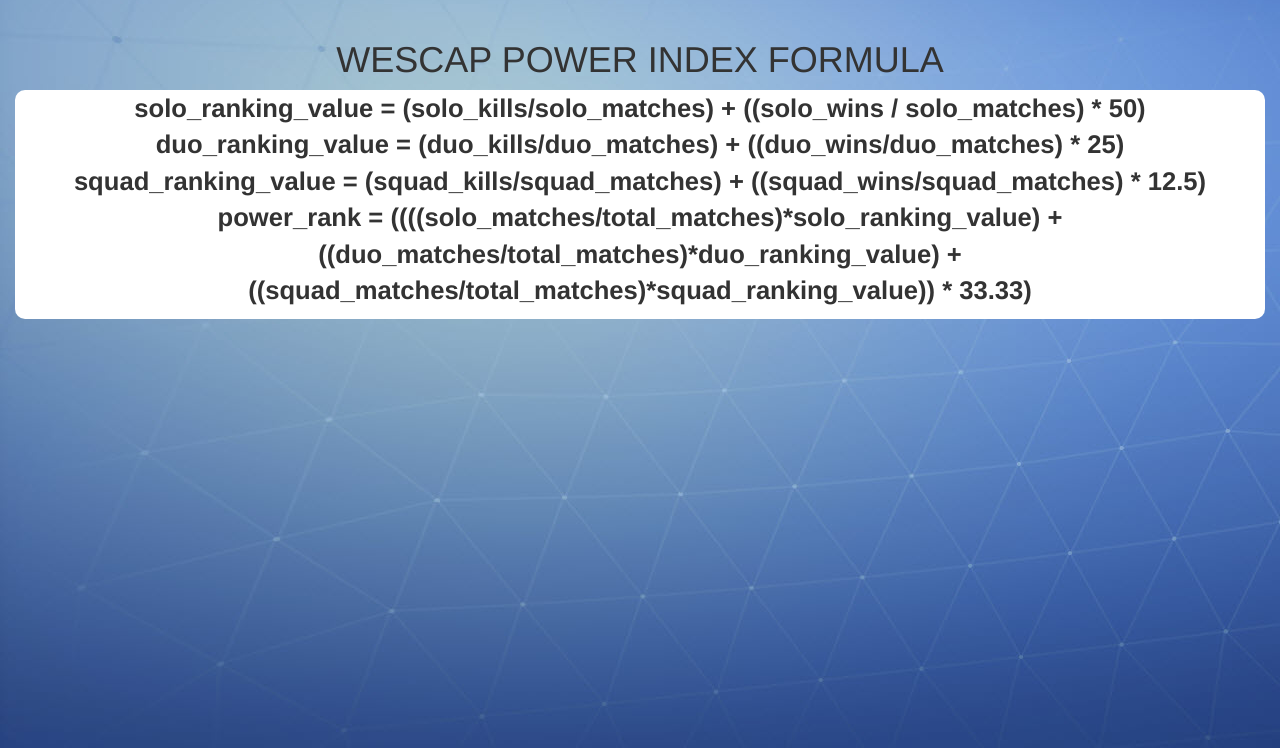
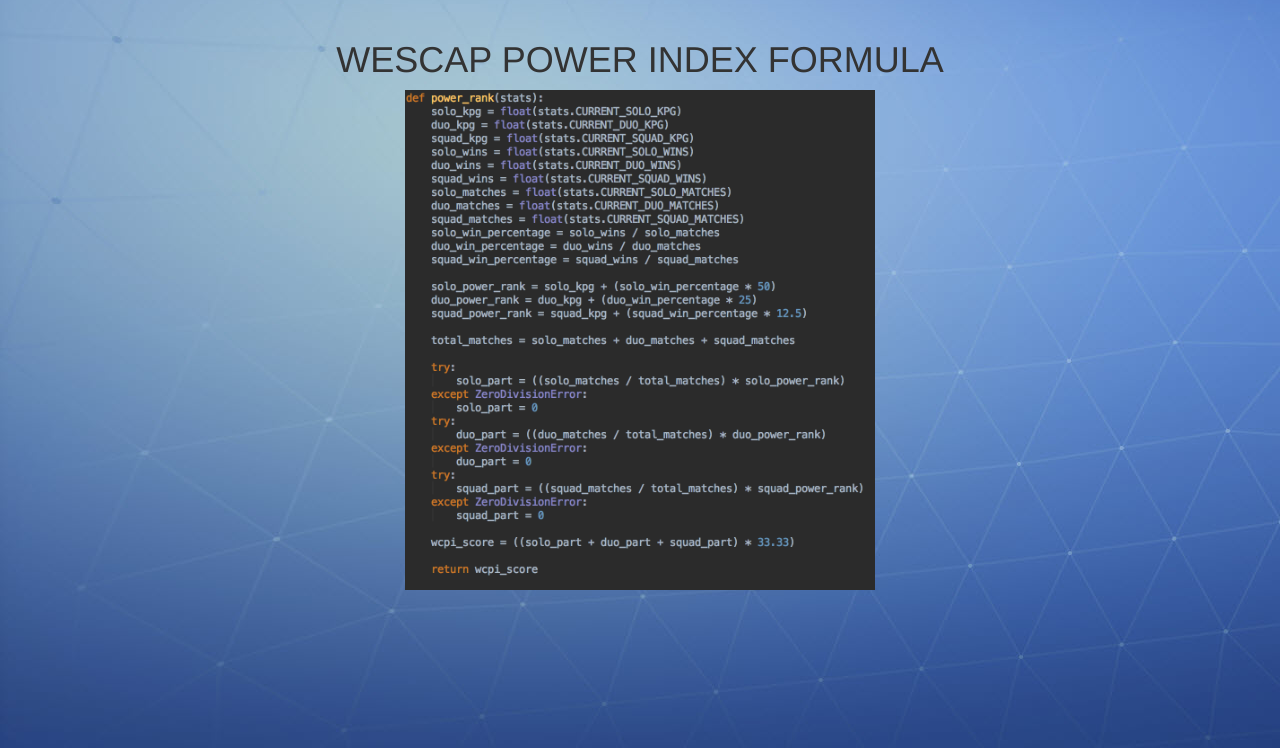
Before and after one commit to tww0003/Wescap-Power-Index, a Flask app: page /formula in a window 1280 px wide. Shown: the part 52-800 px from the top of the page. Run offline with Flask 2, Linux system fonts and the light colour scheme; parts of the project's set-up code (start-up, migrations or seed data) failed here and were passed over; some libraries are stand-ins or nearby versions.

Commit message:
adding image for wcpi formula

```diff
--- a/Fortnite/Ballers/templates/Formula.html
+++ b/Fortnite/Ballers/templates/Formula.html
@@ -33,14 +33,7 @@
 {% block content %}
 {{super()}}
     <div class="container-fluid">
-                <center><h1>WESCAP POWER INDEX FORMULA</h1></center>
-        <div class="center-this" style="background-color: white; font-size:2vw;">
-            <center><p><b>solo_ranking_value = (solo_kills/solo_matches) + ((solo_wins / solo_matches) * 50) <br/>
-            duo_ranking_value = (duo_kills/duo_matches) + ((duo_wins/duo_matches) * 25)<br/>
-            squad_ranking_value = (squad_kills/squad_matches) + ((squad_wins/squad_matches) * 12.5)<br/>
-            power_rank = ((((solo_matches/total_matches)*solo_ranking_value)
-            + ((duo_matches/total_matches)*duo_ranking_value)
-                + ((squad_matches/total_matches)*squad_ranking_value)) * 33.33)</b></p></center>
-        </div>
+        <center><h1>WESCAP POWER INDEX FORMULA</h1></center>
+        <center><img src="{{ url_for('static', filename='images/WCPIAlogrithm.png') }}" height="500"></center>
     </div>
 {% endblock %}
```
Also changed, not shown: Fortnite/Ballers/static/images/WCPIAlogrithm.png (added).
